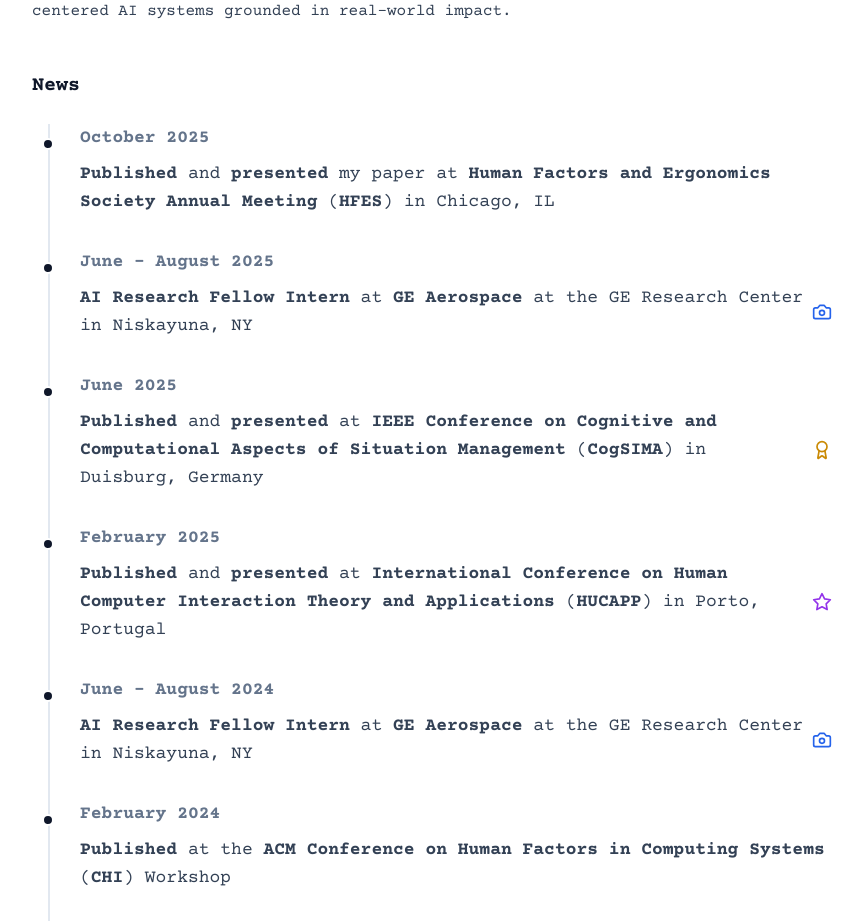
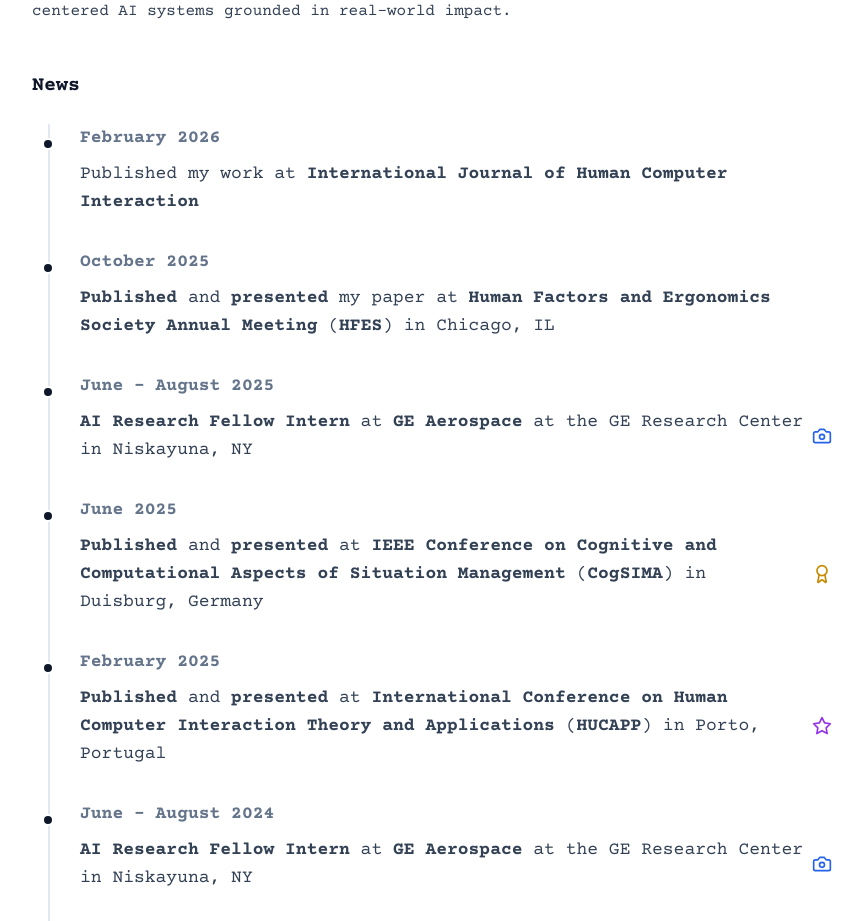
Before and after one commit to ranjn2/Ranjani-portfolio, a Next.js app: page / in a window 1280 px wide. Shown: the part 820-1741 px from the top of the page, without its empty margins (208-1071 px from the left). Built offline with nearby package versions, Linux system fonts and the light colour scheme.

Commit message:
updated publication links and timeline

```diff
--- a/components/Publications.tsx
+++ b/components/Publications.tsx
@@ -16,7 +16,7 @@ const journals = [
       "Designing for Oversight: An Empirical Investigation of the Dual Impact of AI Dependency and Information Abstraction on Human Supervision in Decision-Making Teams",
     venue: "International Journal of Human Computer Interaction",
     venueLink: "https://www.tandfonline.com/journals/hihc20",
-    pdfLink: "https://journals.sagepub.com/doi/full/10.1177/21695067231192195",
+    pdfLink: "https://doi.org/10.1080/10447318.2026.2618568",
     description:
       "Investigates how AI dependency and information abstraction levels impact human oversight in decision-making teams, examining the dual effects on supervision quality and team performance.",
   },
@@ -163,9 +163,6 @@ export default function Publications() {
                   >
                     <CardHeader>
                       <CardTitle className="text-lg font-bold">
-                        {isDesigningForOversight ? (
-                          <span className="text-slate-900">{pub.title}</span>
-                        ) : (
                         <a
                           href={pub.pdfLink}
                           target="_blank"
@@ -174,10 +171,9 @@ export default function Publications() {
                         >
                           {pub.title}
                         </a>
-                        )}
                       </CardTitle>
                       <CardDescription className="text-slate-600 font-medium">
-                        {pub.venue} <span className="text-slate-500 italic">(Expected 2026)</span>
+                        {pub.venue}
                       </CardDescription>
                     </CardHeader>
                   </Card>
--- a/components/Timeline.tsx
+++ b/components/Timeline.tsx
@@ -209,6 +209,13 @@ const timelineEvents = [
     event:
       "Published and presented my paper at Human Factors and Ergonomics Society Annual Meeting (HFES) in Chicago, IL",
     researchLink: "/research#pub-development-of-mental-models-in-decision",
+  },
+  {
+    year: "February 2026",
+    event:
+      "Published my work at International Journal of Human Computer Interaction",
+    researchLink: "/research#pub-designing-for-oversight-an-empirical-investigation-of",
+    boldTexts: ["International Journal of Human Computer Interaction"],
   },
 ];
 
```
Also changed, not shown: 1 other file (tests, documents, lock files or other folders). Lines whose indentation alone changed are shown as unchanged.
